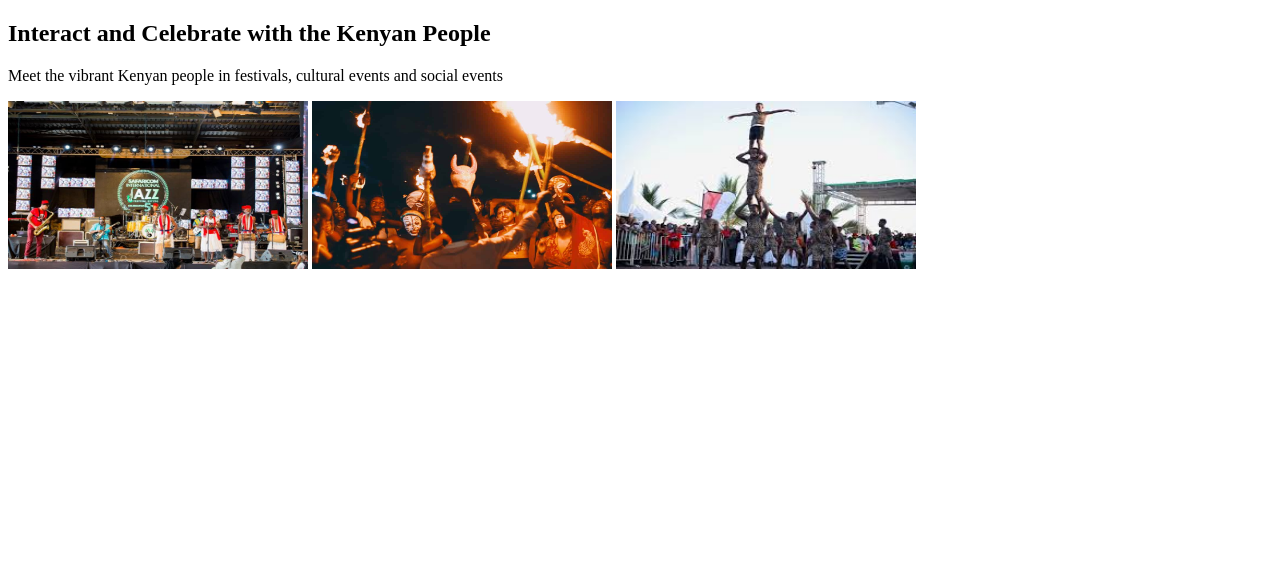
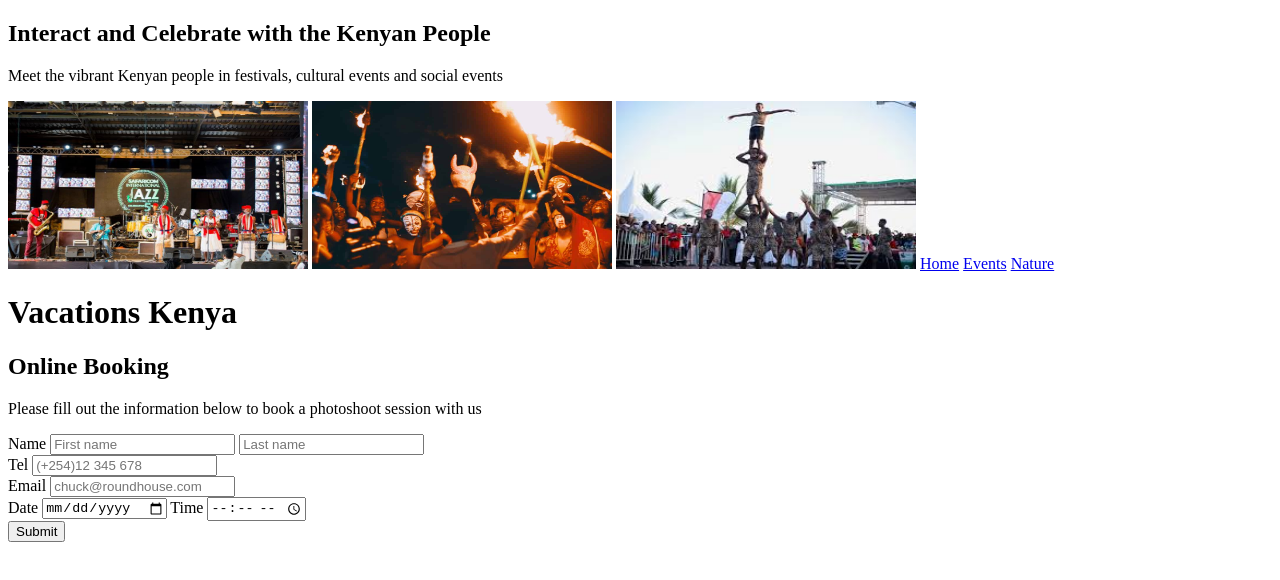
Before and after one commit to MsSamba/Photo_Gallery_Project, a plain HTML site: page events.html in a window 1280 px wide. Drawn offline with Linux system fonts and the light colour scheme.

Commit message:
Updated Navigation Links

```diff
--- a/events.html
+++ b/events.html
@@ -14,6 +14,39 @@
         <img src="\images\events2.jpg" alt="Image 2" width="300" height="168">
         <a href=""></a>
         <img src="\images\events3.jpg" alt="Image 3" width="300" height="168">
-        <a href=""></a>
+        <a href="index.html">Home</a>
+        <a href="travel.html">Events</a>
+        <a href="nature.html">Nature</a>
+
+        <form action="submit">
+            <h1>Vacations Kenya</h1>
+            <h2>Online Booking</h2>
+            <p>Please fill out the information below to book a photoshoot session with us</p>
+            <div>
+                <label for="name">Name</label>
+                <input type="text" placeholder="First name" required>
+                <input type="text" placeholder="Last name" required>
+            </div>
+
+            <div>
+                <label for="">Tel</label>
+                <input type="tel" placeholder="(+254)12 345 678" required>
+            </div>
+
+            <div>
+                <label for="email">Email</label>
+                <input type="email" placeholder="chuck@roundhouse.com" required>
+            </div>
+
+            <div>
+                <label for="date">Date</label>
+                <input type="date" required>
+
+                <label for="time">Time</label>
+                <input type="time" required>
+            </div>
+            <button type="submit">Submit</button>
+
+        </form>
 </body>
 </html>
```
Also changed, not shown: index.html (+14 -0 lines), nature.html (+3 -1 lines), travel.html (+3 -1 lines).
